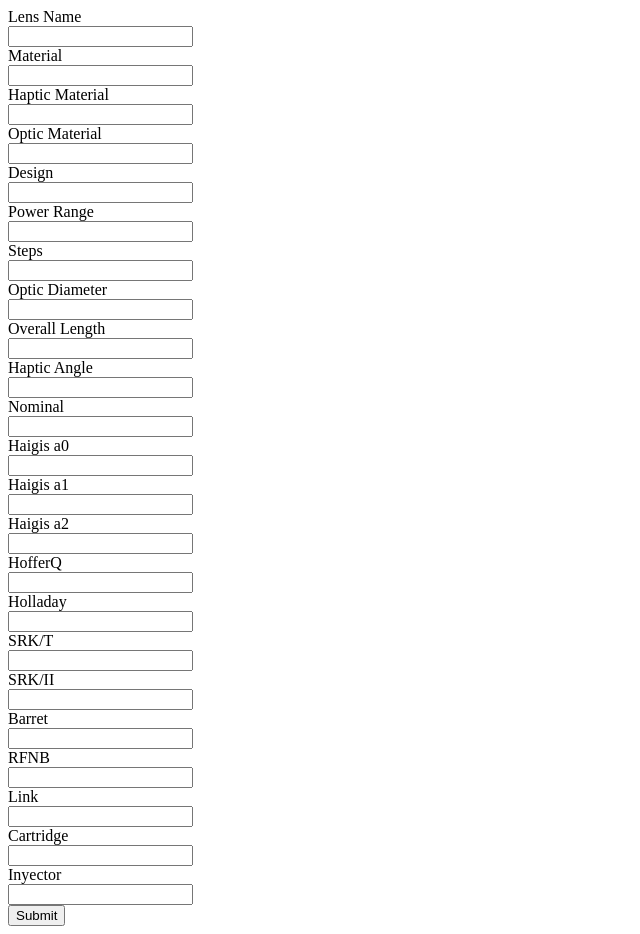
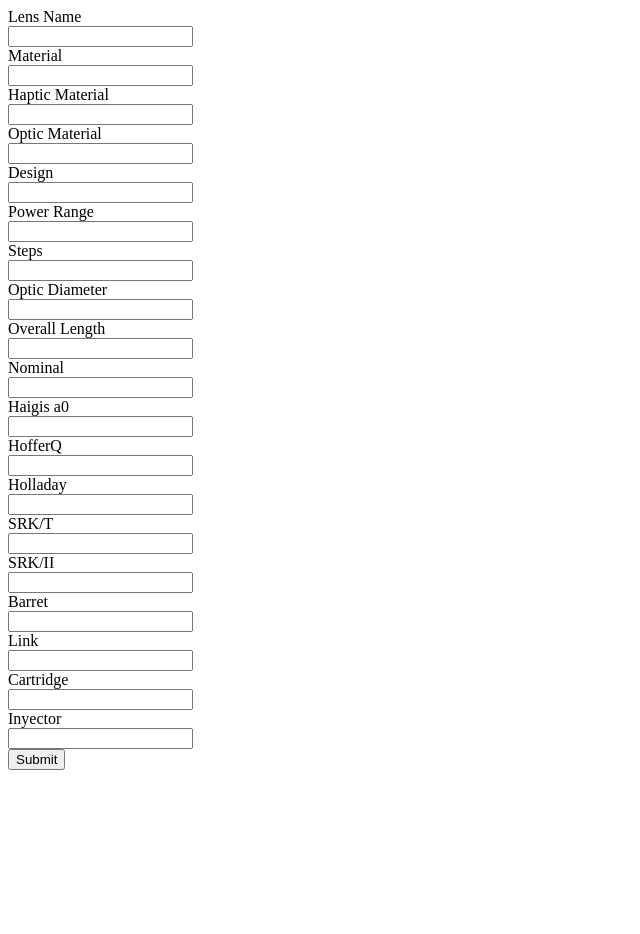
Before and after one commit to medic-code/IOL-Backend, a website: page public/index.html in a window 1280 px wide. Shown: the whole page, without its empty margins (0-640 px from the left). After the commit the page ends 800 px from the top, so only its background shows below. Drawn offline with Linux system fonts and the light colour scheme.

Commit message:
clean up fields rfnb.. haigis

```diff
--- a/public/index.html
+++ b/public/index.html
@@ -24,16 +24,10 @@
     <input  name="opticdia" type="text" id="opticdia"/><br>
     <label for="length">Overall Length</label><br>
     <input name="length" type="text" id="length" /><br>
-    <label for="haptic">Haptic Angle</label><br>
-    <input name="haptic" type="text" id="haptic"/><br>
     <label for="nominal">Nominal</label><br>
     <input name="nominal" type="text" id="nominal"/><br>
-    <label for="haigis0">Haigis a0</label><br>
-    <input name="haigis0" type="text" id="haigis0"/><br>
-    <label for="haigis1">Haigis a1</label><br>
-    <input name="haigis1" type="text" id="haigis1"/><br>
-    <label for="haigis2">Haigis a2</label><br>
-    <input name="haigis2" type="text" id="haigis2"/><br>
+    <label for="haigis">Haigis a0</label><br>
+    <input name="haigis" type="text" id="haigis"/><br>
     <label for="hoffer">HofferQ</label><br>
     <input name="hoffer" type="text" id="hoffer"/><br>
     <label for="holladay">Holladay</label><br>
@@ -44,8 +38,6 @@
     <input name="srk2" type="text" id="srk2"/><br>
     <label for="barret">Barret</label><br>
     <input name="barret" type="text" id="barret"/><br>
-    <label for="rfnb">RFNB</label><br>
-    <input name="rfnb" type="text" id="rfnb"/><br>
     <label for="link">Link</label><br>
     <input name="link" type="text" id="link"/><br>
     <label for="cartridge">Cartridge</label><br>
```
Also changed, not shown: models/iol.js (+1 -9 lines).
